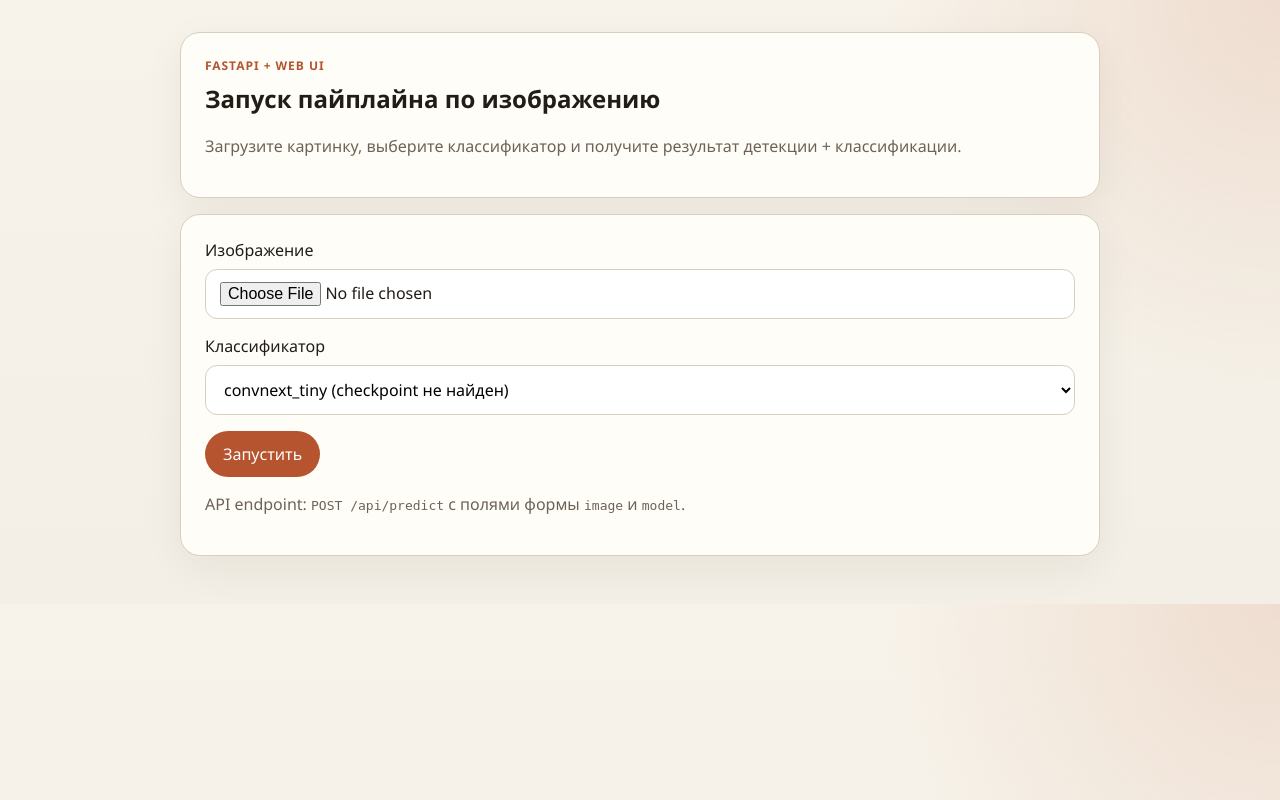
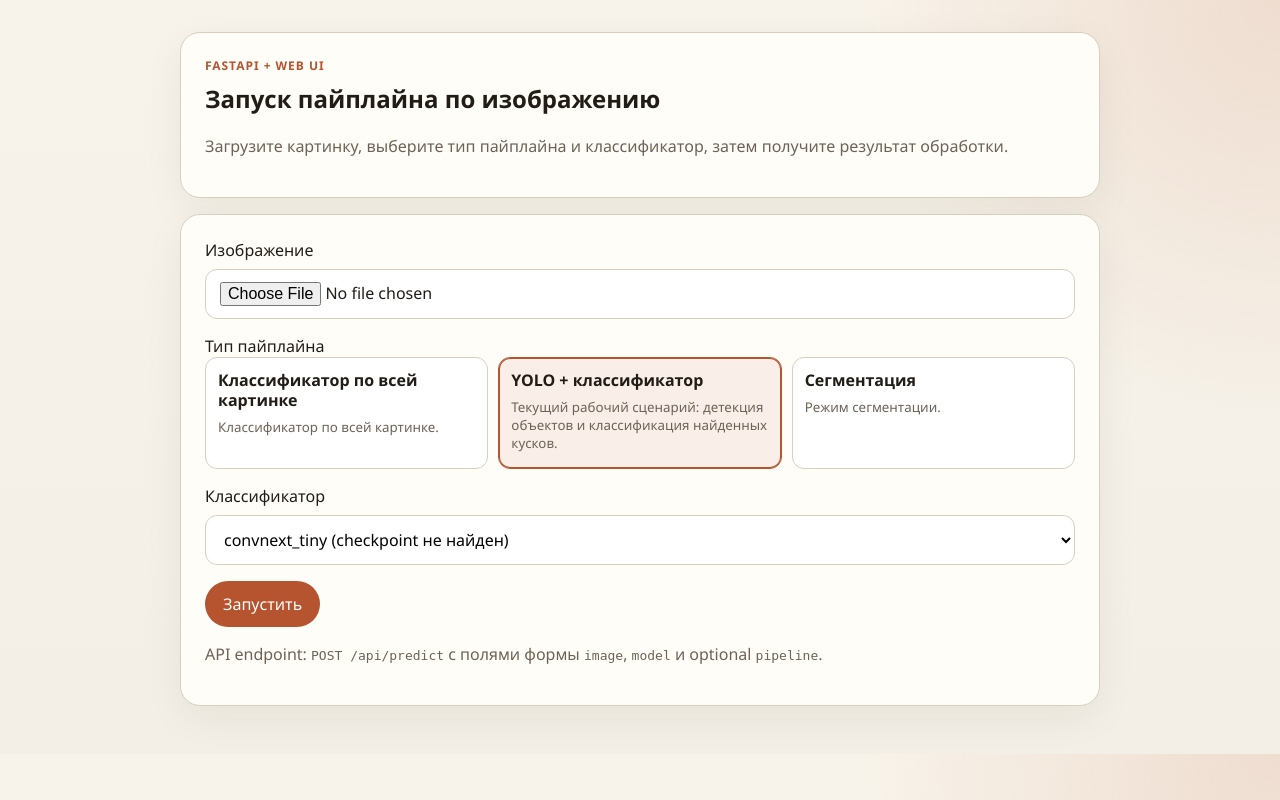
Before and after one commit to ITmonah/Project_Urfu_2026, a FastAPI app: page / in a window 1280 px wide. Run offline with FastAPI, Linux system fonts and the light colour scheme.

Commit message:
подготовка UI

```diff
--- a/fastapi_app/main.py
+++ b/fastapi_app/main.py
@@ -9,10 +9,55 @@ from fastapi_app.inference import image_to_data_url, list_available_models, run_
 
 
 BASE_DIR = Path(__file__).resolve().parent
+DEFAULT_PIPELINE = "yolo_classifier"
+ACTUAL_PIPELINE_LABEL = "YOLO + классификатор"
+PIPELINE_MODES = [
+    {
+        "name": "whole_image_classifier",
+        "label": "Классификатор по всей картинке",
+        "description": "Классификатор по всей картинке.",
+    },
+    {
+        "name": DEFAULT_PIPELINE,
+        "label": ACTUAL_PIPELINE_LABEL,
+        "description": "Текущий рабочий сценарий: детекция объектов и классификация найденных кусков.",
+    },
+    {
+        "name": "segmentation",
+        "label": "Сегментация",
+        "description": "Режим сегментации.",
+    },
+]
 
 app = FastAPI(title="KGO Pipeline UI")
 app.mount("/static", StaticFiles(directory=BASE_DIR / "static"), name="static")
 templates = Jinja2Templates(directory=str(BASE_DIR / "templates"))
+
+
+def resolve_pipeline_mode(pipeline_name: str) -> dict[str, str]:
+    for pipeline_mode in PIPELINE_MODES:
+        if pipeline_mode["name"] == pipeline_name:
+            return pipeline_mode
+
+    available = ", ".join(item["name"] for item in PIPELINE_MODES)
+    raise ValueError(f"Pipeline '{pipeline_name}' is not configured. Available: {available}")
+
+
+def add_pipeline_context(result: dict, pipeline_name: str) -> dict:
+    pipeline_mode = resolve_pipeline_mode(pipeline_name)
+    result["selected_pipeline"] = pipeline_mode["name"]
+    result["selected_pipeline_label"] = pipeline_mode["label"]
+    result["actual_pipeline"] = DEFAULT_PIPELINE
+    result["actual_pipeline_label"] = ACTUAL_PIPELINE_LABEL
+    result["pipeline_notice"] = None
+
+    if pipeline_mode["name"] != DEFAULT_PIPELINE:
+        result["pipeline_notice"] = (
+            "Выбор режима подготовлен на фронте. "
+            "Текущий запуск использует существующий пайплайн YOLO + классификатор."
+        )
+
+    return result
 
 
 def render_index(
@@ -21,6 +66,7 @@ def render_index(
     result=None,
     error: str | None = None,
     selected_model: str = "convnext_tiny",
+    selected_pipeline: str = DEFAULT_PIPELINE,
     image_preview: str | None = None,
 ):
     return templates.TemplateResponse(
@@ -28,9 +74,11 @@ def render_index(
         "index.html",
         {
             "models": list_available_models(),
+            "pipeline_modes": PIPELINE_MODES,
             "result": result,
             "error": error,
             "selected_model": selected_model,
+            "selected_pipeline": selected_pipeline,
             "image_preview": image_preview,
         },
     )
@@ -47,27 +95,41 @@ async def get_models():
 
 
 @app.post("/api/predict")
-async def predict_api(image: UploadFile = File(...), model: str = Form(...)):
+async def predict_api(
+    image: UploadFile = File(...),
+    model: str = Form(...),
+    pipeline: str = Form(DEFAULT_PIPELINE),
+):
     image_bytes = await image.read()
     try:
+        resolve_pipeline_mode(pipeline)
         result = run_inference(image_bytes, model)
+        add_pipeline_context(result, pipeline)
     except (FileNotFoundError, ValueError) as exc:
         return JSONResponse(status_code=400, content={"error": str(exc)})
     return result
 
 
 @app.post("/run", response_class=HTMLResponse)
-async def run_from_form(request: Request, image: UploadFile = File(...), model: str = Form(...)):
+async def run_from_form(
+    request: Request,
+    image: UploadFile = File(...),
+    model: str = Form(...),
+    pipeline: str = Form(DEFAULT_PIPELINE),
+):
     image_bytes = await image.read()
     content_type = image.content_type or "image/jpeg"
     image_preview = image_to_data_url(image_bytes, content_type)
 
     try:
+        resolve_pipeline_mode(pipeline)
         result = run_inference(image_bytes, model)
+        add_pipeline_context(result, pipeline)
         return render_index(
             request,
             result=result,
             selected_model=model,
+            selected_pipeline=pipeline,
             image_preview=result["annotated_image"],
         )
     except (FileNotFoundError, ValueError) as exc:
@@ -75,5 +137,6 @@ async def run_from_form(request: Request, image: UploadFile = File(...), model:
             request,
             error=str(exc),
             selected_model=model,
+            selected_pipeline=pipeline,
             image_preview=image_preview,
         )
--- a/fastapi_app/static/styles.css
+++ b/fastapi_app/static/styles.css
@@ -67,6 +67,66 @@ body {
     gap: 8px;
 }
 
+.pipeline-field {
+    border: 0;
+    margin: 0;
+    padding: 0;
+}
+
+.pipeline-field legend {
+    padding: 0;
+    font-weight: 400;
+}
+
+.pipeline-options {
+    display: grid;
+    grid-template-columns: repeat(3, minmax(0, 1fr));
+    gap: 10px;
+}
+
+.pipeline-option {
+    position: relative;
+    display: grid;
+}
+
+.pipeline-option input {
+    position: absolute;
+    opacity: 0;
+    pointer-events: none;
+}
+
+.pipeline-option-content {
+    min-height: 112px;
+    display: grid;
+    align-content: start;
+    gap: 8px;
+    padding: 12px;
+    border: 1px solid var(--line);
+    border-radius: 12px;
+    background: #fff;
+    cursor: pointer;
+}
+
+.pipeline-option-content strong {
+    line-height: 1.25;
+}
+
+.pipeline-option-content small {
+    color: var(--muted);
+    line-height: 1.35;
+}
+
+.pipeline-option input:checked + .pipeline-option-content {
+    border-color: var(--accent);
+    background: rgba(181, 84, 47, 0.08);
+    box-shadow: inset 0 0 0 1px var(--accent);
+}
+
+.pipeline-option input:focus-visible + .pipeline-option-content {
+    outline: 3px solid rgba(181, 84, 47, 0.25);
+    outline-offset: 2px;
+}
+
 input[type="file"],
 select,
 button {
@@ -102,6 +162,14 @@ button:hover {
 
 .error p {
     color: var(--error);
+}
+
+.notice {
+    margin: 0 0 18px;
+    padding: 12px 14px;
+    border-left: 4px solid var(--accent);
+    background: rgba(181, 84, 47, 0.08);
+    color: var(--muted);
 }
 
 .preview {
@@ -155,4 +223,12 @@ button:hover {
         padding: 18px;
         border-radius: 16px;
     }
+
+    .pipeline-options {
+        grid-template-columns: 1fr;
+    }
+
+    .pipeline-option-content {
+        min-height: auto;
+    }
 }
--- a/fastapi_app/templates/index.html
+++ b/fastapi_app/templates/index.html
@@ -11,7 +11,7 @@
         <section class="panel hero">
             <p class="eyebrow">FastAPI + Web UI</p>
             <h1>Запуск пайплайна по изображению</h1>
-            <p class="subtitle">Загрузите картинку, выберите классификатор и получите результат детекции + классификации.</p>
+            <p class="subtitle">Загрузите картинку, выберите тип пайплайна и классификатор, затем получите результат обработки.</p>
         </section>
 
         <section class="panel">
@@ -20,6 +20,26 @@
                     <span>Изображение</span>
                     <input type="file" name="image" accept="image/*" required>
                 </label>
+
+                <fieldset class="field pipeline-field">
+                    <legend>Тип пайплайна</legend>
+                    <div class="pipeline-options">
+                        {% for item in pipeline_modes %}
+                        <label class="pipeline-option">
+                            <input
+                                type="radio"
+                                name="pipeline"
+                                value="{{ item.name }}"
+                                {% if item.name == selected_pipeline %}checked{% endif %}
+                            >
+                            <span class="pipeline-option-content">
+                                <strong>{{ item.label }}</strong>
+                                <small>{{ item.description }}</small>
+                            </span>
+                        </label>
+                        {% endfor %}
+                    </div>
+                </fieldset>
 
                 <label class="field">
                     <span>Классификатор</span>
@@ -35,7 +55,7 @@
                 <button type="submit">Запустить</button>
             </form>
 
-            <p class="hint">API endpoint: <code>POST /api/predict</code> с полями формы <code>image</code> и <code>model</code>.</p>
+            <p class="hint">API endpoint: <code>POST /api/predict</code> с полями формы <code>image</code>, <code>model</code> и optional <code>pipeline</code>.</p>
         </section>
 
         {% if error %}
@@ -56,10 +76,16 @@
         <section class="panel">
             <h2>Результат</h2>
             <dl class="meta">
+                <div><dt>Выбранный пайплайн</dt><dd>{{ result.selected_pipeline_label }}</dd></div>
+                <div><dt>Фактически выполнено</dt><dd>{{ result.actual_pipeline_label }}</dd></div>
                 <div><dt>Модель</dt><dd>{{ result.model }}</dd></div>
                 <div><dt>Checkpoint классификатора</dt><dd>{{ result.classifier_checkpoint }}</dd></div>
                 <div><dt>Checkpoint YOLO</dt><dd>{{ result.yolo_checkpoint }}</dd></div>
             </dl>
+
+            {% if result.pipeline_notice %}
+            <p class="notice">{{ result.pipeline_notice }}</p>
+            {% endif %}
 
             {% if result.predictions %}
             <ul class="predictions">
```
Also changed, not shown: fastapi_app/README.md.
